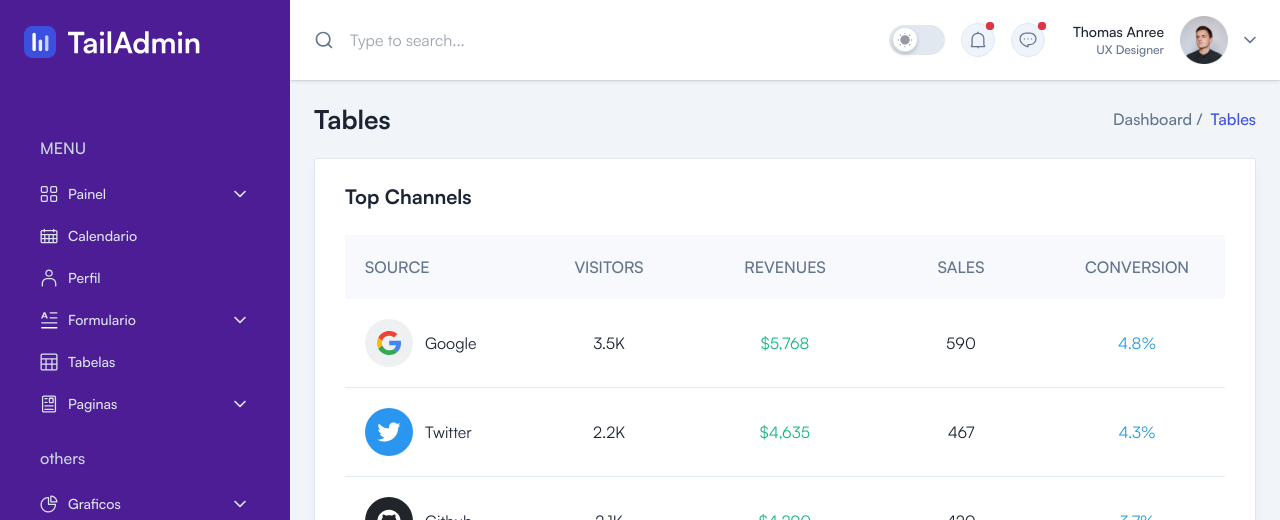
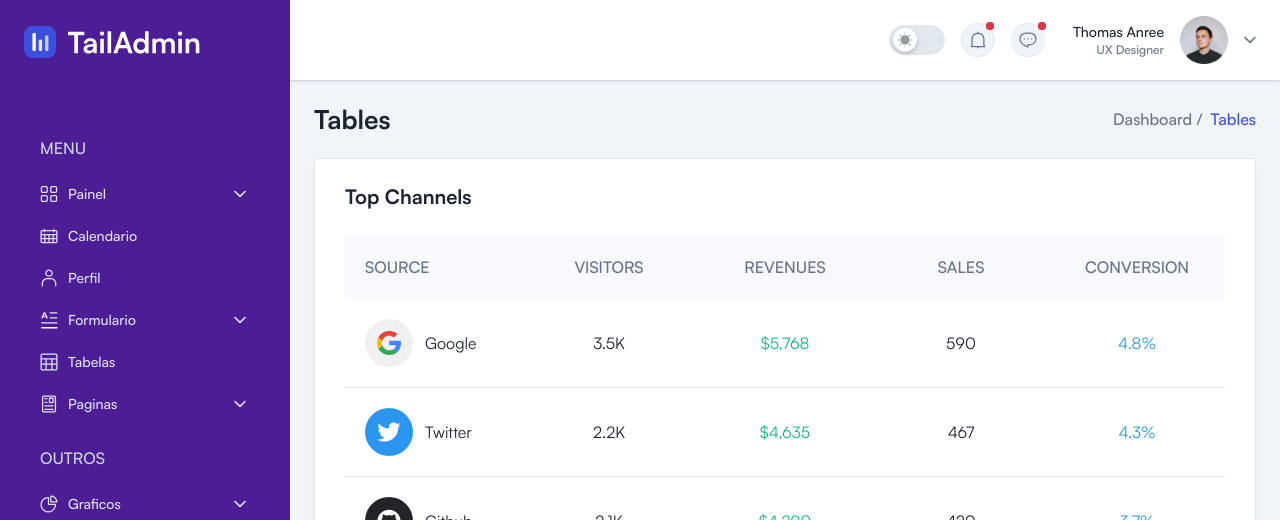
Before and after one commit to pr3ditec/sgs_admin_system, a Vue app: page /tables in a window 1280 px wide. Shown: the top 520 px of the page. Built offline with nearby package versions, Linux system fonts and the light colour scheme; what vue3-apexcharts would draw is missing.

Commit message:
🌈 style: searchbar removida

```diff
--- a/src/components/Header/HeaderArea.vue
+++ b/src/components/Header/HeaderArea.vue
@@ -56,43 +56,8 @@ const { isSidebarOpen, toggleSidebar } = useSidebarStore()
           <img src="@/assets/images/logo/logo-icon.svg" alt="Logo" />
         </router-link>
       </div>
-      <div class="hidden sm:block">
-        <form action="https://formbold.com/s/unique_form_id" method="POST">
-          <div class="relative">
-            <button class="absolute top-1/2 left-0 -translate-y-1/2">
-              <svg
-                class="fill-body hover:fill-primary dark:fill-bodydark dark:hover:fill-primary"
-                width="20"
-                height="20"
-                viewBox="0 0 20 20"
-                fill="none"
-                xmlns="http://www.w3.org/2000/svg"
-              >
-                <path
-                  fill-rule="evenodd"
-                  clip-rule="evenodd"
-                  d="M9.16666 3.33332C5.945 3.33332 3.33332 5.945 3.33332 9.16666C3.33332 12.3883 5.945 15 9.16666 15C12.3883 15 15 12.3883 15 9.16666C15 5.945 12.3883 3.33332 9.16666 3.33332ZM1.66666 9.16666C1.66666 5.02452 5.02452 1.66666 9.16666 1.66666C13.3088 1.66666 16.6667 5.02452 16.6667 9.16666C16.6667 13.3088 13.3088 16.6667 9.16666 16.6667C5.02452 16.6667 1.66666 13.3088 1.66666 9.16666Z"
-                  fill=""
-                />
-                <path
-                  fill-rule="evenodd"
-                  clip-rule="evenodd"
-                  d="M13.2857 13.2857C13.6112 12.9603 14.1388 12.9603 14.4642 13.2857L18.0892 16.9107C18.4147 17.2362 18.4147 17.7638 18.0892 18.0892C17.7638 18.4147 17.2362 18.4147 16.9107 18.0892L13.2857 14.4642C12.9603 14.1388 12.9603 13.6112 13.2857 13.2857Z"
-                  fill=""
-                />
-              </svg>
-            </button>
 
-            <input
-              type="text"
-              placeholder="Type to search..."
-              class="w-full xl:w-125 bg-transparent pr-4 pl-9 focus:outline-none"
-            />
-          </div>
-        </form>
-      </div>
-
-      <div class="flex items-center gap-3 2xsm:gap-7">
+      <div class="flex flex-row w-full justify-end gap-3 2xsm:gap-7">
         <ul class="flex items-center gap-2 2xsm:gap-4">
           <li>
             <!-- Dark Mode Toggler -->
--- a/src/components/Sidebar/SidebarArea.vue
+++ b/src/components/Sidebar/SidebarArea.vue
@@ -6,6 +6,7 @@ import menuItemGroups from '@/menu/index'
 import SidebarItem from './SidebarItem.vue'
 import SidebarHeaderLogo from './SidebarHeaderLogo.vue'
 import SidebarReturnButton from './SidebarReturnButton.vue'
+import Translate from '@/translate'
 
 const target = ref(null)
 
@@ -44,7 +45,9 @@ const menuGroups: any = ref(menuItemGroups)
       <nav class="mt-5 py-4 px-4 lg:mt-9 lg:px-6">
         <template v-for="menuGroup in menuGroups" :key="menuGroup.name">
           <div>
-            <h3 class="mb-4 ml-4 text-md font-medium text-slate-300">{{ menuGroup.name }}</h3>
+            <h3 class="mb-4 ml-4 text-md font-medium text-slate-300 uppercase">
+              {{ Translate.to(menuGroup.name) }}
+            </h3>
 
             <ul class="mb-6 flex flex-col gap-1.5 text-sm">
               <SidebarItem
--- a/src/menu/index.ts
+++ b/src/menu/index.ts
@@ -1,6 +1,6 @@
 const menuGroups = [
   {
-    name: 'MENU',
+    name: 'menu',
     menuItems: [
       {
         icon: `<svg
```
